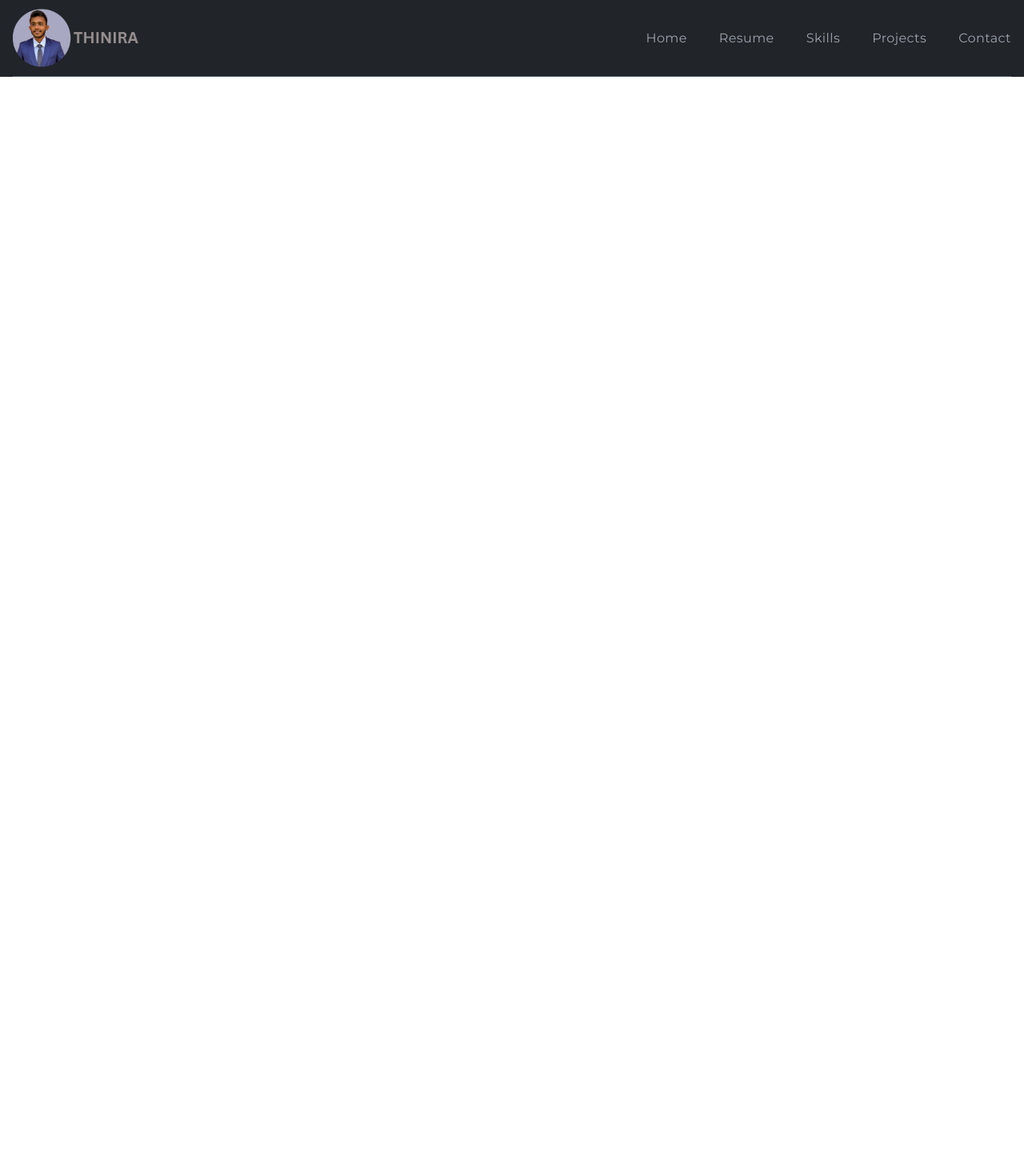
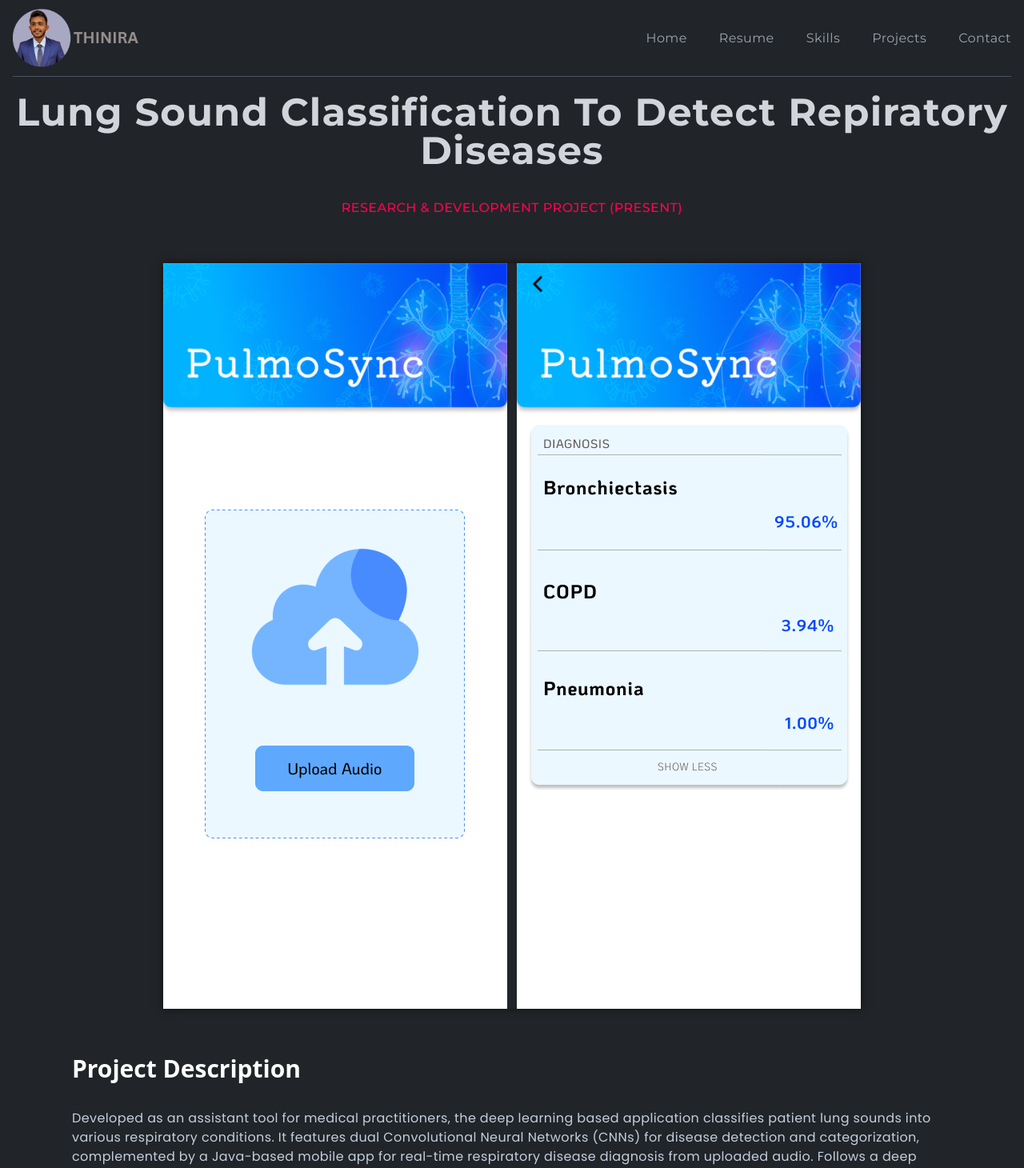
Before and after one commit to Thiniraxz/Portfolio, a React (Create React App) app: page /pulmosync in a window 1280 px wide. Shown: the top 1460 px of the page at 80% size. Before the commit the page ends 800 px from the top, so only its background shows below. Built offline with nearby package versions, Linux system fonts and the light colour scheme.

Commit message:
add projects

```diff
--- /dev/null
+++ b/src/View/pulmosync.js
@@ -0,0 +1,55 @@
+import React from "react";
+import pulmosync1 from "../assets/ProjectImages/Pulmosync/main.png";
+
+import ProjDes from "../components/projectDetails/ProjDes";
+import Footer from "../components/footer/Footer";
+import FooterBottom from "../components/footer/FooterBottom";
+
+function PulmoSync() {
+  const style = { maxWidth: "1100px" };
+  return (
+    <div className="max-w-screen-xl mx-auto">
+      <div className="flex flex-col gap-4 font-titleFont mb-14 align-items-center">
+        <h2 className="text-4xl md:text-5xl text-gray-300 font-bold capitalize mt-5 tracking-wide flex justify-center items-center text-center">
+          Lung Sound Classification To Detect Repiratory Diseases
+        </h2>
+        <h3 className="text-md uppercase font-medium text-designColor tracking-wide mt-5 mb justify-center items-center text-center">
+          Research & Development Project (present)
+        </h3>
+      </div>
+      <div className="flex flex-col gap-5 items-center ">
+        <div style={{ padding: "1px" }}>
+          <div
+            className="mb-6"
+            style={{ boxShadow: "0 0 10px rgba(0, 0, 0, 0.5)" }}
+          >
+            <img style={style} src={pulmosync1} alt="" />
+          </div>
+        </div>
+
+        <div style={style}>
+          <ProjDes
+            projectDesc="Developed as an assistant tool for medical practitioners, the deep learning
+                        based application classifies patient lung sounds into various respiratory
+                        conditions. It features dual Convolutional Neural Networks (CNNs) for disease
+                        detection and categorization, complemented by a Java-based mobile app for
+                        real-time respiratory disease diagnosis from uploaded audio. Follows a deep learning pipeline
+                        including data collection, data preprocessing, model training, model evaluation and model deployment. The mobile application
+                        supports file upload of lung sound audio and will provide the top three diagnosis for abnormal sounds or healthy if the sound is normal."
+            contributors={[
+              "Thinira Wanasinghe (thiniragenuka@gmail.com)",
+              "Sakuni Bandara",
+              "Supun Madusanka",
+            ]}
+            techStack={["Tensorflow", "Flask", "Java", "Docker"]}
+          />
+        </div>
+      </div>
+      <div className="border-b-[1px] border-b-black mt-5" />
+      <Footer />
+      <FooterBottom />
+    </div>
+  );
+}
+
+export default PulmoSync;
--- a/src/components/projects/Projects.js
+++ b/src/components/projects/Projects.js
@@ -3,6 +3,7 @@
 import ProjectsCard from './ProjectsCard';
 import parkinson from "../../assets/ProjectImages/Parkinson/parkinson1.png";
 import DataExplorer from "../../assets/ProjectImages/DataExplorer/main.png";
+import PulmoSync from "../../assets/ProjectImages/Pulmosync/main.png";
 
 const Projects = () => {
   return (
@@ -37,6 +38,17 @@
           github={true}
           id={2}
         />
+        <ProjectsCard
+          title="Lung sound classification to detect repiratory diseases (present - RnD project)"
+          des="Features dual Convolutional Neural Networks (CNNs) for lung disease
+                detection and categorization utilizing lung sounds, complemented by a Java-based mobile app for
+                real-time respiratory disease diagnosis from uploaded audio."
+          src={PulmoSync}
+          link="pulmosync"
+          demo={false}
+          github={false}
+          id={3}
+        />
       </div>
     </section>
   );
--- a/src/components/projects/ProjectsCard.js
+++ b/src/components/projects/ProjectsCard.js
@@ -7,7 +7,7 @@
     switch(id){
       case 1:
         return window.open(
-          "https://www.youtube.com/watch?v=yT5JExRGn4A&t=277s",
+          "https://www.youtube.com/watch?v=yT5JExRGn4A&t",
           "_blank"
         );
       default:
--- a/src/navigation/Router.js
+++ b/src/navigation/Router.js
@@ -3,6 +3,7 @@
 import Main from "../View/index";
 import Parkinson from "../View/parkinson";
 import DataExplorer from "../View/crypstoxplorer";
+import PulmoSync from "../View/pulmosync";
 
 
 function Router() {
@@ -11,6 +12,7 @@
       <Route path="/" element={<Main />} />
       <Route path="/parkinson" element={<Parkinson />} />
       <Route path="/dataexplorer" element={<DataExplorer />} />
+      <Route path="/pulmosync" element={<PulmoSync />} />
     </Routes>
     // </BrowserRouter>
   );
```
Also changed, not shown: src/assets/ProjectImages/Pulmosync/main.png (added).
